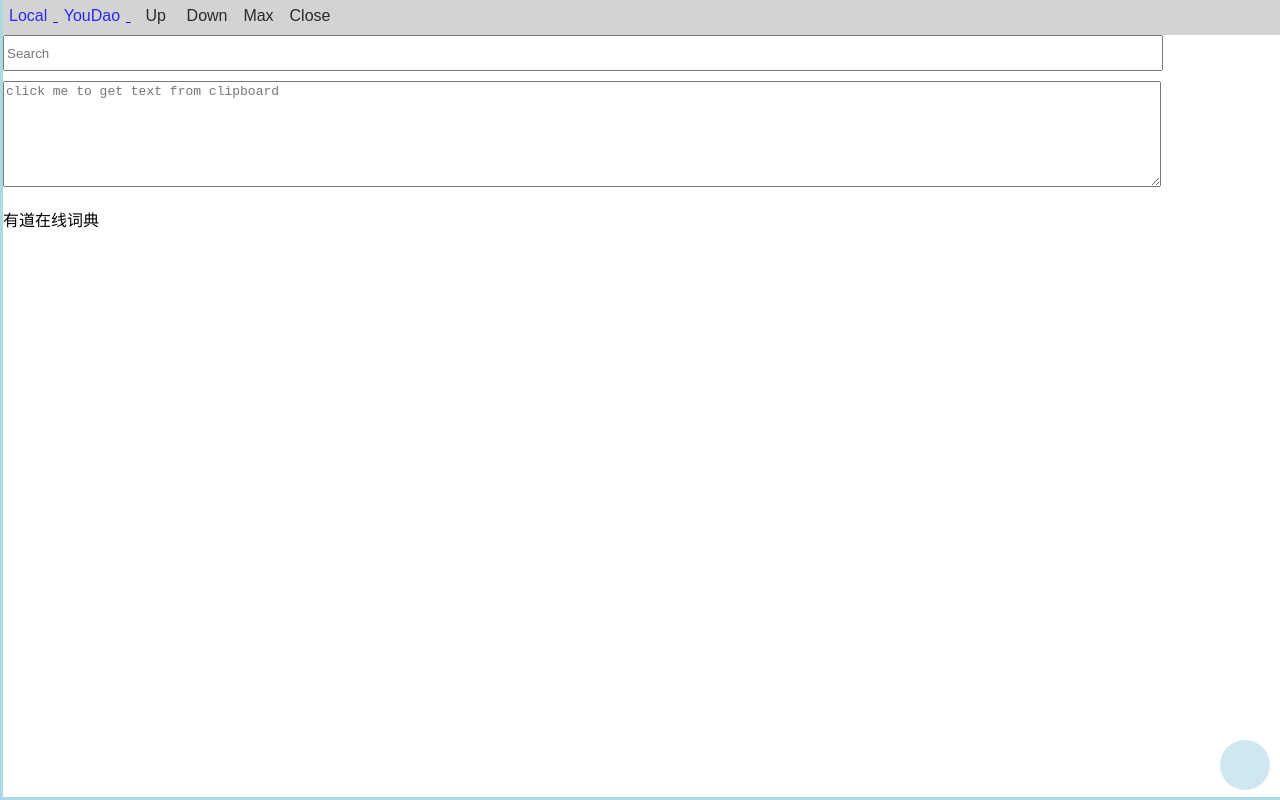
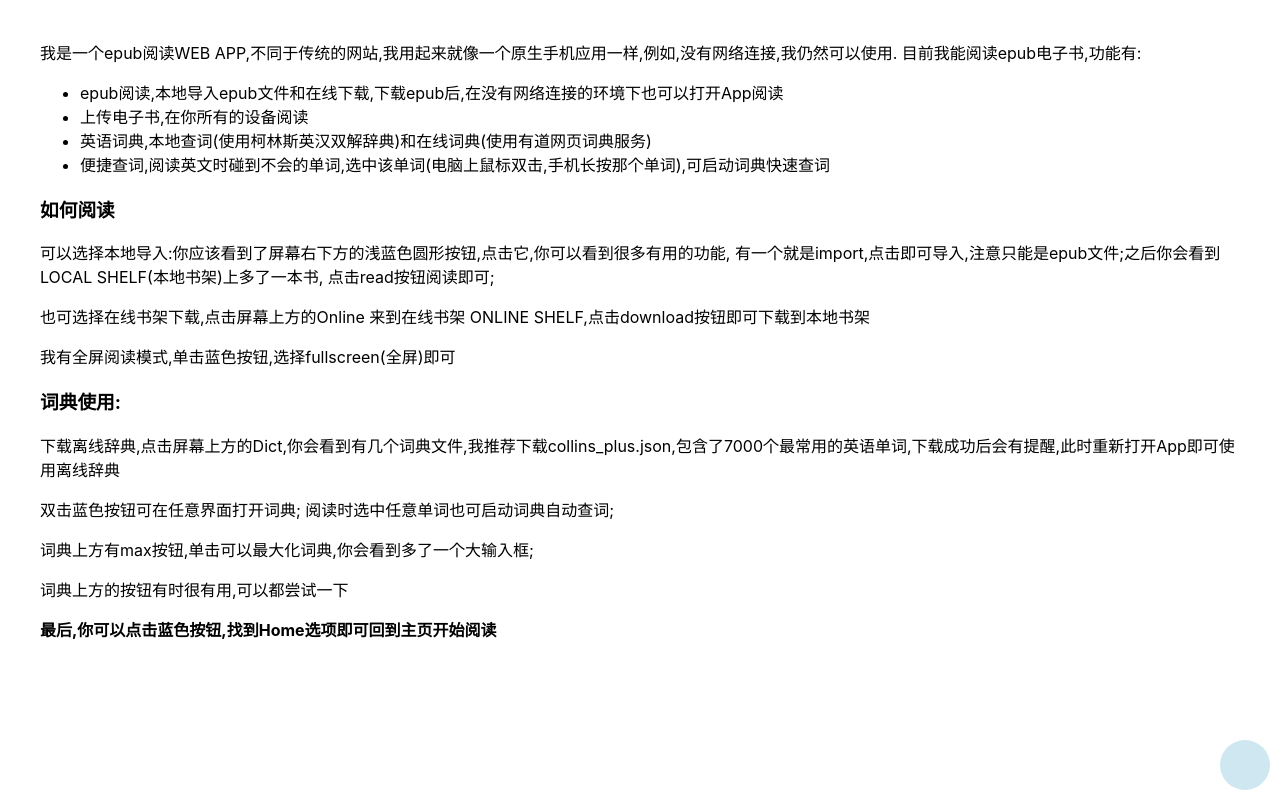
Before and after one commit to suisuyy/epubreader, a React (Create React App) app: page /help in a window 1280 px wide. Built offline with nearby package versions, Linux system fonts and the light colour scheme; no server answers.

Commit message:
change back dict style that is for test only

```diff
--- a/src/App.js
+++ b/src/App.js
@@ -30,7 +30,6 @@ export default class App extends React.Component {
             onlineBookNames: [],
             onlineDictNames: [],
             ifShowNavBar: true,
-            ifShowDict: true,
             word: '',
             wordFromBook: '',
         };
--- a/src/componets/Dict.js
+++ b/src/componets/Dict.js
@@ -10,7 +10,7 @@ export default class Dict extends React.Component {
             defs: [],
             dict: {},
             style: {
-                height: '100%'
+                height: '50%'
             },
             clipboard:''
         };
```
